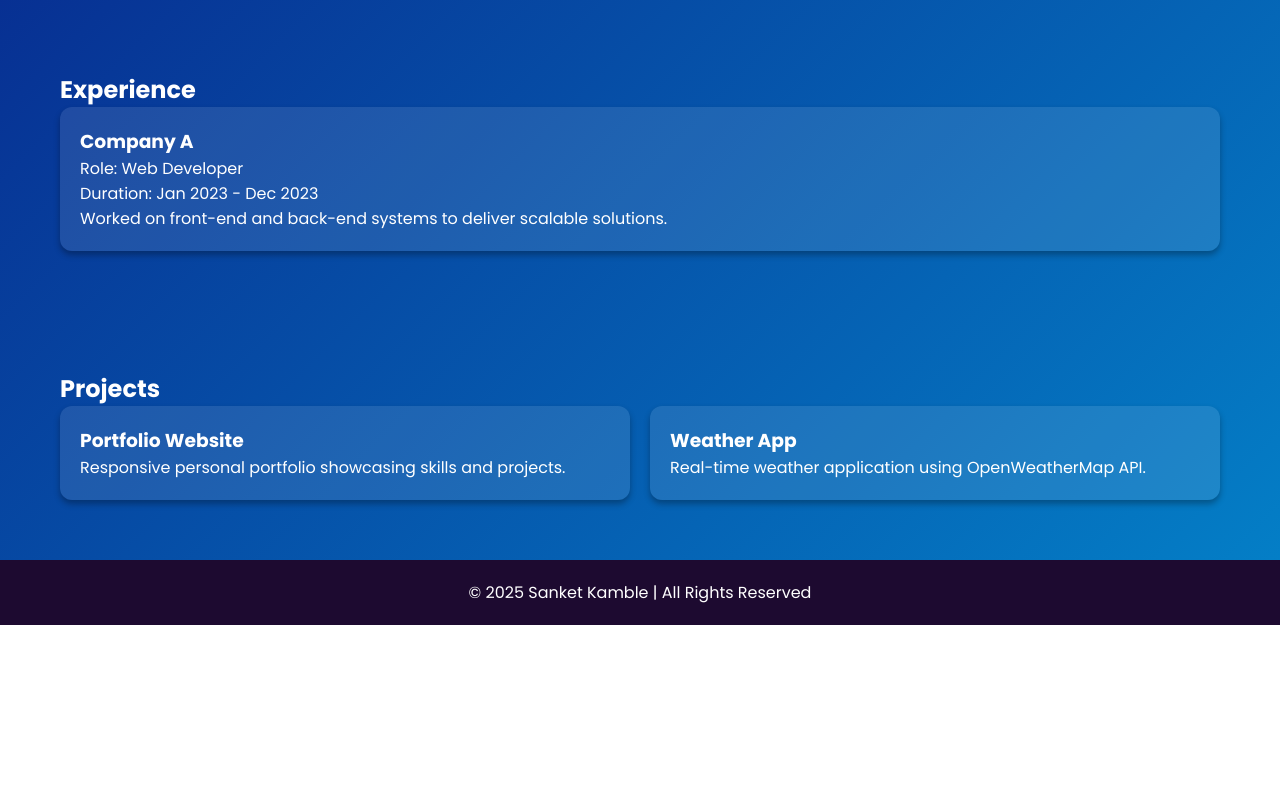
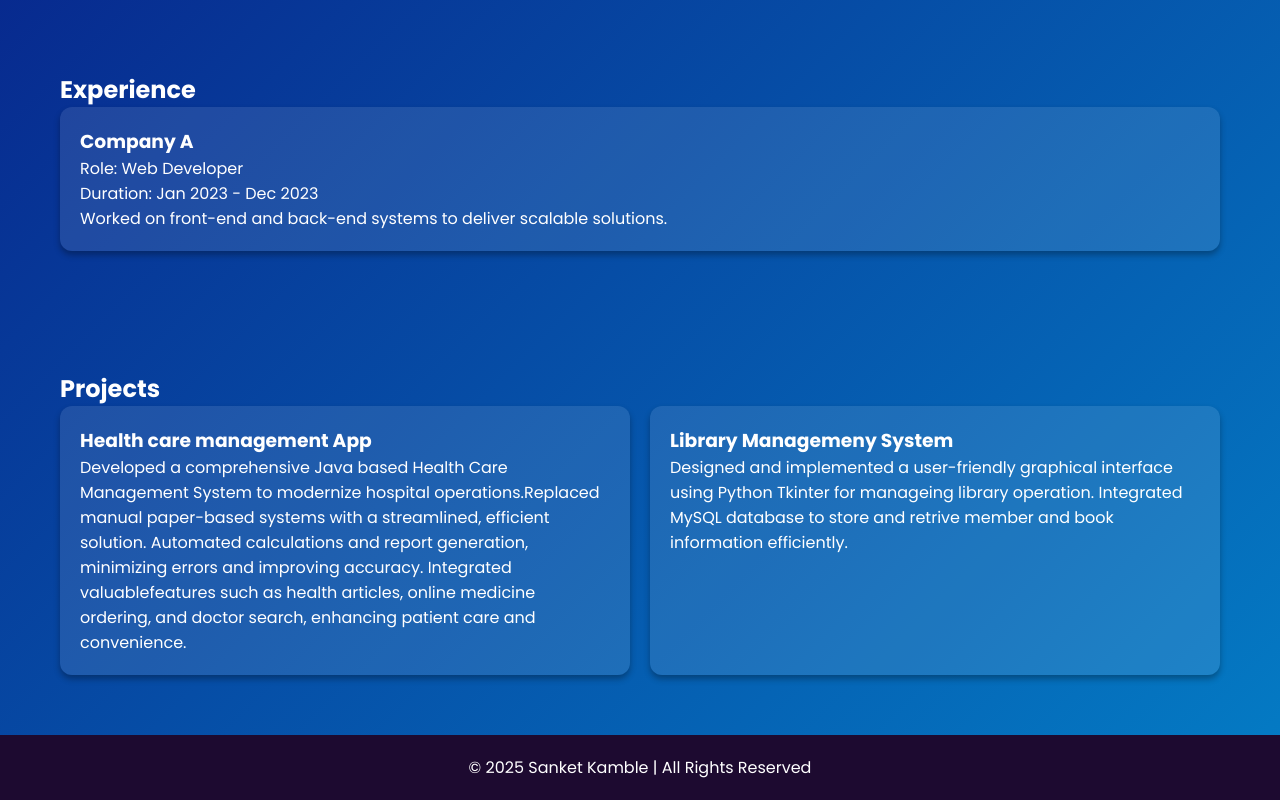
Before and after one commit to sankya4323/Sanket-Portfolio, a plain HTML site: page index.html in a window 1280 px wide. Shown: the part 486-1286 px from the top of the page. Before the commit the page ends 1111 px from the top, so only its background shows below. Drawn offline with Linux system fonts and the light colour scheme.

Commit message:
Update index.html

```diff
--- a/index.html
+++ b/index.html
@@ -203,12 +203,15 @@
         <h2>Projects</h2>
         <div class="projects">
           <div class="card">
-            <h3>Portfolio Website</h3>
-            <p>Responsive personal portfolio showcasing skills and projects.</p>
+            <h3>Health care management App</h3>
+            <p>Developed a comprehensive Java based Health Care Management System to modernize hospital operations.Replaced manual paper-based systems with a streamlined, efficient solution.
+              Automated calculations and report generation, minimizing errors and improving accuracy.
+              Integrated valuablefeatures such as health articles, online medicine ordering, and doctor search, enhancing patient care and convenience.</p>
           </div>
           <div class="card">
-            <h3>Weather App</h3>
-            <p>Real-time weather application using OpenWeatherMap API.</p>
+            <h3>Library Managemeny System</h3>
+            <p>Designed and implemented a user-friendly graphical interface using Python Tkinter for manageing library operation.
+              Integrated MySQL database to store and retrive member and book information efficiently.</p>
           </div>
         </div>
       </section>
```
